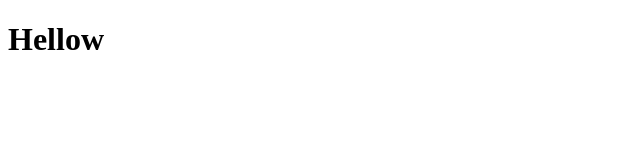
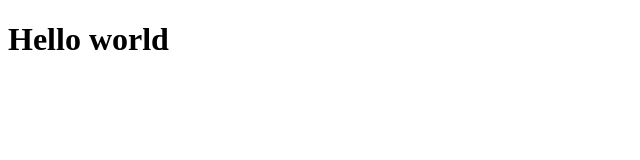
Before and after one commit to Feax/yii-fiber, a plain HTML site: page index.html in a window 1280 px wide. Shown: the whole page, without its empty margins (0-640 px from the left). Drawn offline with Linux system fonts and the light colour scheme.

Commit message:
Second Commit

```diff
--- a/index.html
+++ b/index.html
@@ -4,6 +4,6 @@
     <title></title>
 </head>
 <body>
-    <h1>Hellow</h1>
+    <h1>Hello world</h1>
 </body>
 </html>
```
